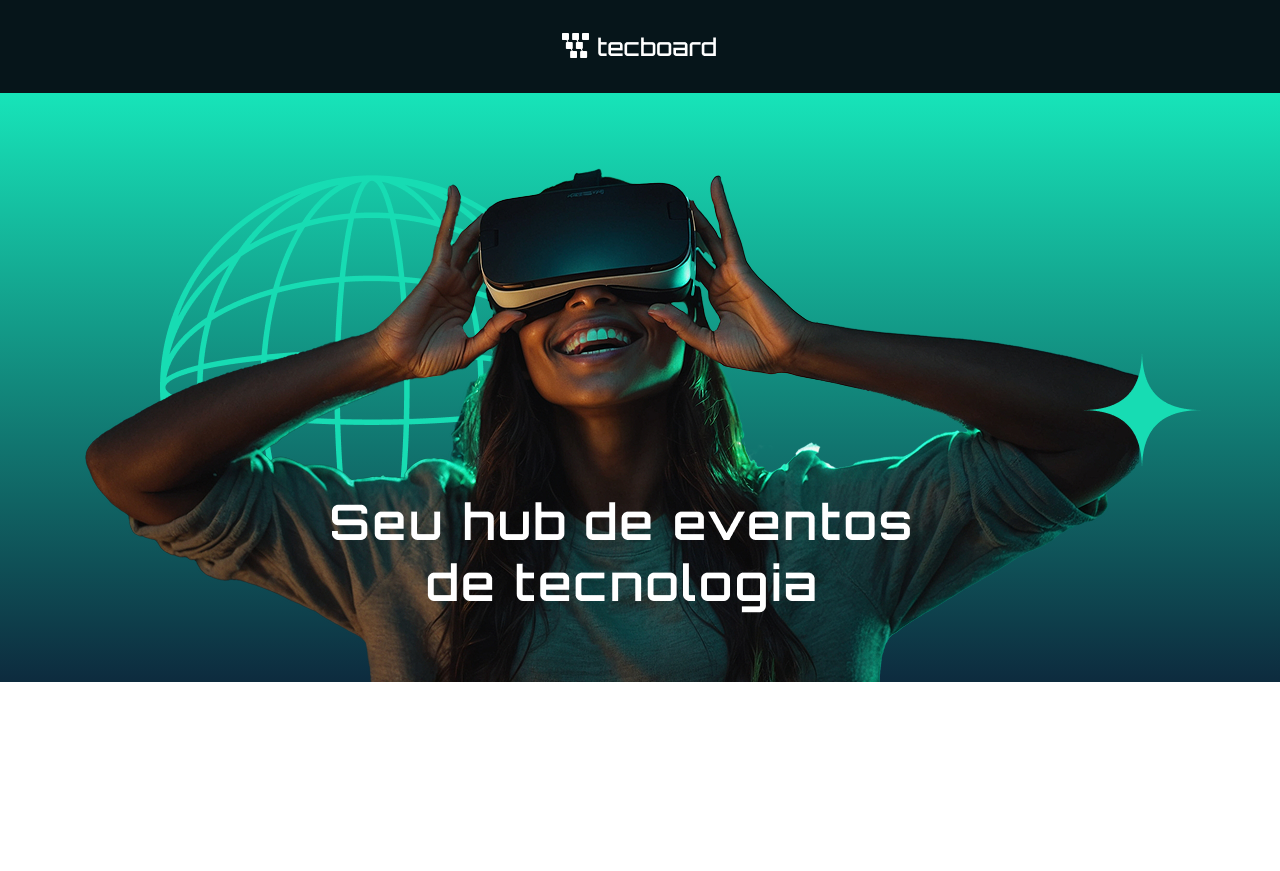
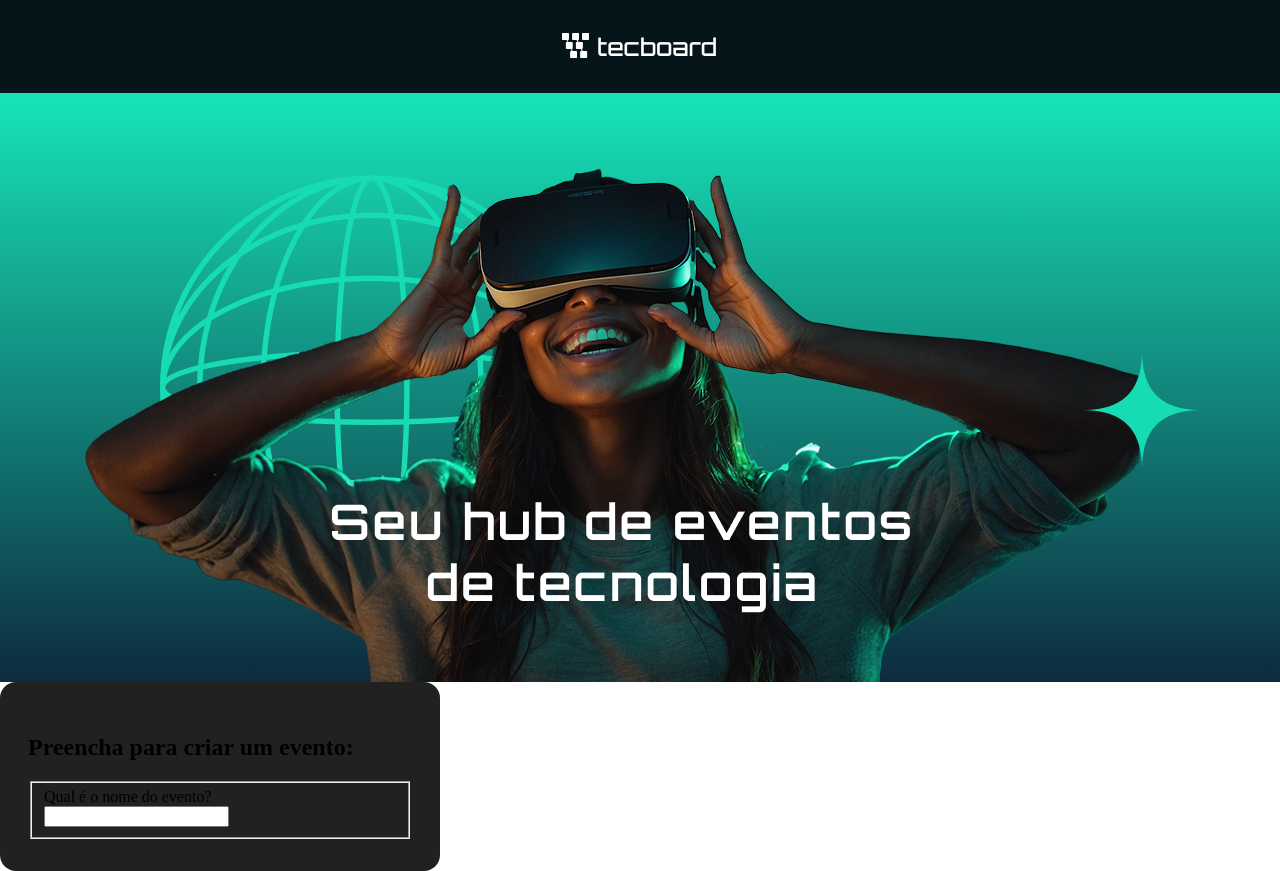
Before and after one commit to MilenaAmaral/tecboard-react, a React (Vite) app: page / in a window 1280 px wide. Before the commit the page ends 800 px from the top, so only its background shows below. Built offline with nearby package versions, Linux system fonts and the light colour scheme.

Commit message:
feat: inicia estrutura do Techboard

```diff
--- a/src/App.css
+++ b/src/App.css
@@ -16,3 +16,11 @@
 section img {
   max-width: 90%;
 }
+
+.form-evento {
+  background-color: #212121;
+  padding: 32px 28px;
+  border-radius: 16px;
+  width: 384px;
+  max-width: 90%;
+}
--- a/src/App.jsx
+++ b/src/App.jsx
@@ -1,4 +1,17 @@
 import './App.css'
+
+function FormularioDeEvento () {
+
+  return(
+    <form className="form-evento">
+      <h2>Preencha para criar um evento:</h2>
+      <fieldset>
+        <label htmlFor="nome">Qual é o nome do evento?</label>
+        <input type="text" id="nome"/>
+      </fieldset>
+      </form>
+  )
+}
 
 function App() {
   return (
@@ -11,8 +24,7 @@
         <img src="/banner.png" alt="" />
 
       </section>
-
-
+      <FormularioDeEvento />
     </main>
   )
 }
```
